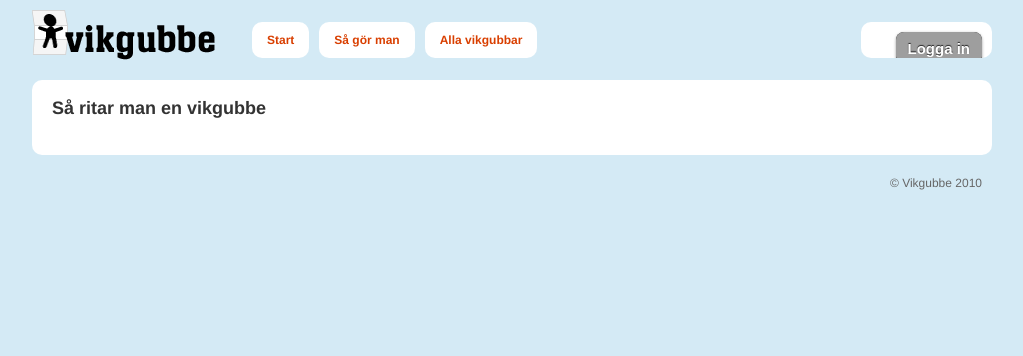
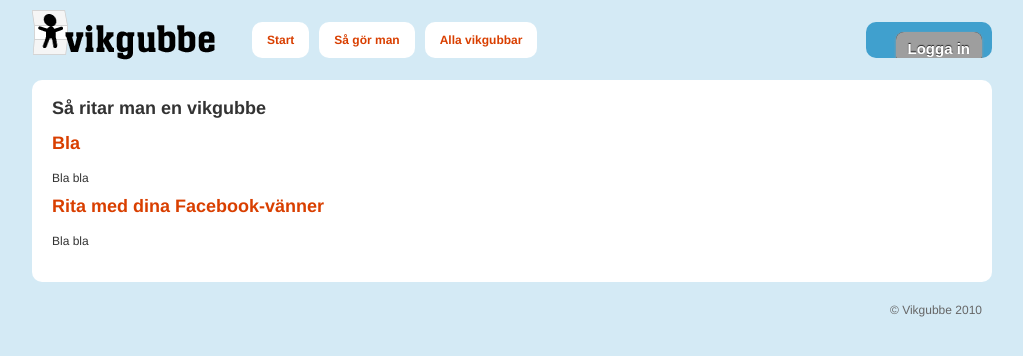
Before and after one commit to funparko/Foldman, a Django app: template app/templates/about.html in a window 1280 px wide. Shown: the top 356 px of the page, without its empty margins (128-1151 px from the left). Run offline with Django 3.2, Linux system fonts and the light colour scheme; the template is opened without the code that fills it, so the values that code supplies are empty; some libraries are stand-ins or nearby versions; grey boxes are pictures that could not be loaded.

Commit message:
style fixes and about page

```diff
--- /dev/null
+++ b/app/config/environment.default.py
@@ -0,0 +1,6 @@
+from config import *
+
+URL = 'http://localhost:8080'
+FACEBOOK_APP_ID = ""
+FACEBOOK_APP_SECRET = ''
+FACEBOOK_APP_KEY = ''
--- a/app/static/stylesheets/layout.css
+++ b/app/static/stylesheets/layout.css
@@ -26,17 +26,34 @@ body {
 	top:22px;
 	right:0;
 	text-align:right;
-	background:#fff;
+	background:#40a0ce;
 	overflow:hidden;
-	padding:10px 10px 10px 35px;
+	padding:10px 10px 10px 30px;
 	-moz-border-radius:10px;
 	border-radius:10px;
 	height:16px;
 }
+#user_box a {
+	color:#fff;
+}
+#user_menu li {
+	white-space:nowrap;
+}
+#user_menu li {
+	float:left;
+	display:inline;
+	padding:0 8px;
+	border-right:1px solid #fff;
+	font-weight:bold;
+}
+#user_menu li:last-child {
+	border-right:none;
+}
 #user_box img {
 	position:absolute;
 	left:10px;
-	top:8px;
+	top:7px;
+	border:1px solid #fff;
 }
 #container {
 	clear:both;
--- a/app/templates/about.html
+++ b/app/templates/about.html
@@ -5,11 +5,11 @@
 {% block content %}
 
 <h1>Så ritar man en vikgubbe</h1>
-<h2></h2>
-<p></p>
+<h2>Bla</h2>
+<p>Bla bla</p>
 
-<h2></h2>
-<p></p>
+<h2>Rita med dina Facebook-vänner</h2>
+<p>Bla bla</p>
 
 
 
--- a/app/templates/layout/base.html
+++ b/app/templates/layout/base.html
@@ -40,19 +40,20 @@
 			<nav id="menu">
 				<ul>
 			        <li><a href="/">Start</a></li>
-			        <li><a href="/about">Så gör man</a></li>
+			        <li><a href="/page/about">Så gör man</a></li>
 			        <li><a href="/foldman/list">Alla vikgubbar</a></li>
-			        {% if current_user %}
-			        <li><a href="/user/">Dina vikgubbar (<span id="num_of_user_foldmen">{{ unviewed_foldmen }}</span>)</a></li>
-			        {% endif %}
 				</ul>
 			</nav>
 			<div id="user_box">
 				{% if current_user %}
-				<a href="{{ current_user.profile_url }}">
-					<img src="http://graph.facebook.com/{{ current_user.id }}/picture?type=square" width="20" height="20" /></a>
-				Hej, {{ current_user.name|escape }}. <a href="#" id="logout">Logga ut</a>
-
+					<a href="{{ current_user.get_url }}">
+						<img src="http://graph.facebook.com/{{ current_user.id }}/picture?type=square" width="20" height="20" />
+					</a>
+					<ul id="user_menu">
+						<li><a href="{{ current_user.get_url }}">{{ current_user.name|escape }}</a></li>
+						<li><a href="/user/">Dina vikgubbar (<span id="num_of_user_foldmen">{{ unviewed_foldmen }}</span>)</a></li>
+						<li><a href="#" id="logout">Logga ut</a></li>
+					</ul>
 			    {% else %}
 				<button id="login" class="button">Logga in</button>
 			    {% endif %}
--- a/app/templates/user.html
+++ b/app/templates/user.html
@@ -18,12 +18,12 @@
 	</a>
 </h1>
 <h2>Vikgubbar som {{ user.name }} varit med på</h2>
-<p>Totalt antal vikgubbar: {{ user.foldman_count }}</p>
+<p>Totalt antal vikgubbar: <strong>{{ user.foldman_count }}</strong></p>
 <ul class="foldmen_list">
 	{% for foldman in foldmen %}
 	<li>
 		<a href="{{ foldman.get_url }}"><img src="{{ foldman.get_thumb_url }}" alt="Vikgubbe"  width="100" height="146" /></a>
-		{% if foldman.unviewed %}Ny!{% endif %}
+		{% if foldman.unviewed %}<span class="new">Ny</span>{% endif %}
 	</li>
 	{% endfor %}
 </ul>
--- a/main.py
+++ b/main.py
@@ -33,6 +33,7 @@ from app.views.rss import RssHandler
 from app.views.friends import FriendsHandler
 from app.views.images import ImagesHandler
 from app.views.user import UserHandler
+from app.views.page import PageHandler
 
 
 
@@ -45,7 +46,7 @@ from google.appengine.ext import webapp
 def main():
 	application = webapp.WSGIApplication(
 	[
-		('^/$|/start|/about/?', HomeHandler),
+		('^/$', HomeHandler),
 		('/canvas/(.*)', CanvasHandler),
 		('/parts/save', CanvasHandler),
 		('/foldman/(.*)/(.*)', FoldmanHandler),
@@ -53,7 +54,7 @@ def main():
 		('/vikgubbe/(.*)', FoldmanHandler),
 		('/user/(.*)', UserHandler),
 		('/rss/?', RssHandler),
-
+		('/page/(.*)', PageHandler),
 		('/friends/(.*)', FriendsHandler),
 	#	('/json/(.*)', JsonHandler),
 		('/image/(.*)/(.*)', ImagesHandler)
```
Also changed, not shown: other parts of app/static/stylesheets/layout.css (+25 -2 lines), app/views/page.py (added, +15 -0 lines).
